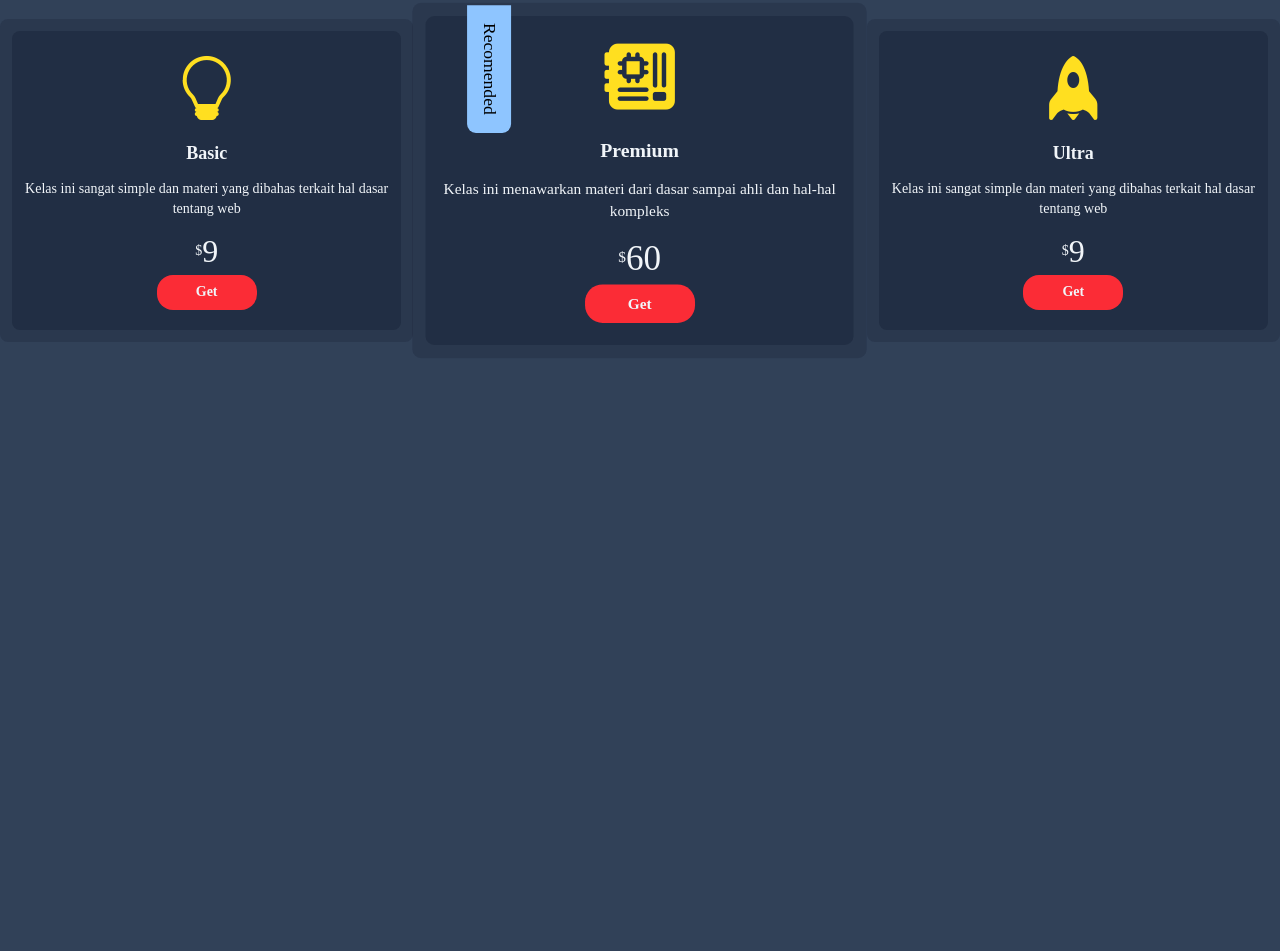
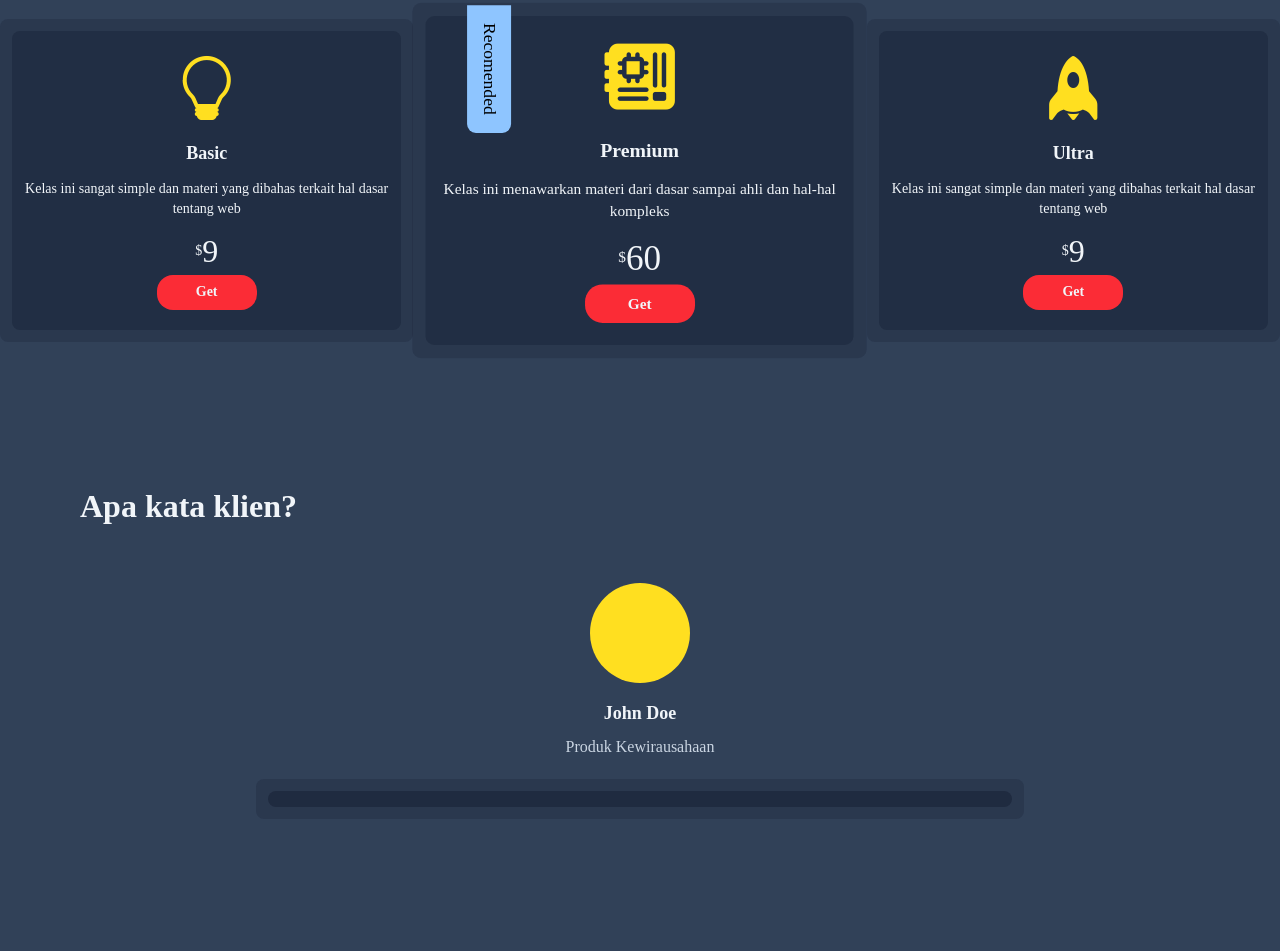
Before and after one commit to Bills-6/Landing-page-babon.com, a plain HTML site: page index.html in a window 1280 px wide. Shown: the part 2658-3609 px from the top of the page. Before the commit the page ends 3120 px from the top, so only its background shows below. Drawn offline with nearby package versions, Linux system fonts and the light colour scheme; a web font is replaced by a local one.

Commit message:
add testimonie page

```diff
--- a/index.html
+++ b/index.html
@@ -237,6 +237,19 @@
 				</li>
 			</ul>
 		</section>
+
+		<section class="py-5 pb-30" id="testimonie-page">
+			<h2 class="entry-title text-lg lg:text-[2rem] font-bold text-slate-100 mb-10 lg:ps-20">Apa kata klien?</h2>
+
+			<div class="testimonie-content-wrap py-3">
+				<div class="profil-client w-[100px] h-[100px] rounded-full bg-yellow-300 mx-auto"></div>
+				<span class="name font-bold text-slate-100 block text-center py-4 text-lg pb-2">John Doe</span>
+				<span class="professi-klien block text-center text-slate-300 pb-5">Produk Kewirausahaan</span>
+
+				<div class="testimonie-klien bg-slate-900/20 p-3 rounded-lg lg:w-[60%] mx-auto">
+					<div class="content p-2 bg-slate-900/40 rounded-lg"></div>
+				</div>
+		</section>
 	</div>
 </body>
 </html>
```
